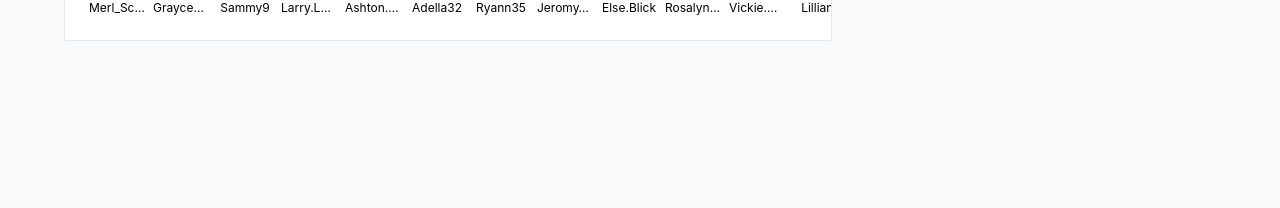
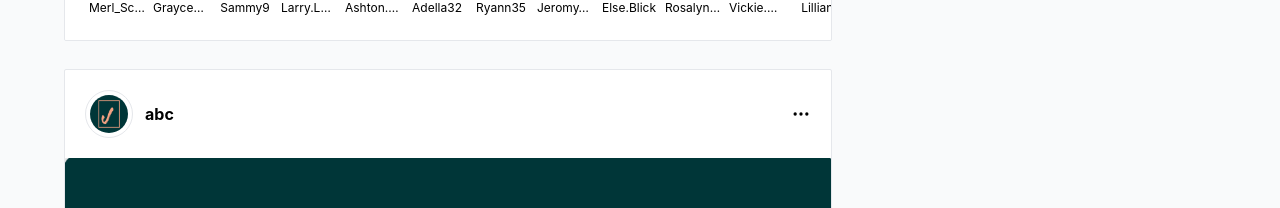
Before and after one commit to jasminetam/insfakegram, a Next.js app: page / in a window 1280 px wide. Shown: the part 180-388 px from the top of the page. Built offline with nearby package versions, Linux system fonts and the light colour scheme.

Commit message:
added posts and post layout component

```diff
--- a/components/Feed.tsx
+++ b/components/Feed.tsx
@@ -1,12 +1,13 @@
 import React from 'react';
 import Stories from './Stories';
+import Posts from "./Posts"
 
 function Feed() {
   return (
     <div className="feedWrapper">
       <section className="col-span-2">
         <Stories />
-        {/*Posts*/}
+        <Posts />
       </section>
       <section>
         {/*Mini profile*/}
--- /dev/null
+++ b/components/Post.tsx
@@ -0,0 +1,57 @@
+import {
+  BookmarkIcon,
+  ChatIcon,
+  DotsHorizontalIcon,
+  EmojiHappyIcon,
+  HeartIcon,
+  PaperAirplaneIcon,
+} from '@heroicons/react/outline';
+import { HeartIcon as HeartIconFilled } from '@heroicons/react/solid';
+import React from 'react';
+import { postProps } from '../utils/interface';
+
+function Post({ id, username, userImg, img, caption }: postProps) {
+  return (
+    <div className="bg-white my-7 border rounded-sm">
+      {/* header */}
+      <div className="flex items-center p-5">
+        <img
+          src={userImg}
+          alt=""
+          className="rounded-full h-12 w-12 object-contain border p-1 mr-3"
+        />
+        <p className="flex-1 font-bold">{username}</p>
+        <DotsHorizontalIcon className="h-5" />
+      </div>
+      {/* img */}
+      <img src={img} alt="" className="object-cover w-full" />
+      {/* buttons */}
+      <div className="flex justify-between px-4 pt-4">
+        <div className="flex space-x-4">
+          <HeartIcon className="postIcons" />
+          <ChatIcon className="postIcons" />
+          <PaperAirplaneIcon className="postIcons" />
+        </div>
+        <BookmarkIcon className="postIcons" />
+      </div>
+      {/* caption */}
+      <p className="p-5 truncate">
+        <span className="font-bold mr-1">{username}</span>
+        {caption}
+      </p>
+      {/* comments */}
+      {/* input box */}
+      <form className="flex items-center p-4">
+        <EmojiHappyIcon className="h-7" />
+        <input
+          type="text"
+          placeholder="Add a comment..."
+          className="border-none flex-1 focus:ring-0 outline-none"
+        />
+        <button className="font-semibold text-blue-400">Post</button>
+      </form>
+    </div>
+  );
+}
+
+export default Post;
--- /dev/null
+++ b/components/Posts.tsx
@@ -0,0 +1,58 @@
+import React from 'react';
+import Post from './Post';
+import { postProps } from '../utils/interface';
+
+
+const posts: postProps[] = [
+  {
+    id: '123',
+    username: 'abc',
+    userImg: '/images/user.png',
+    img: '/images/user.png',
+    caption:
+      'Subscribe for greater informationor you will miss the best posts in the world.',
+  },
+  {
+    id: '1234',
+    username: 'abc',
+    userImg: '/images/user.png',
+    img: '/images/user.png',
+    caption:
+      'Subscribe for greater informationor you will miss the best posts in the world.',
+  },
+  {
+    id: '12345',
+    username: 'abc',
+    userImg: '/images/user.png',
+    img: '/images/user.png',
+    caption:
+      'Subscribe for greater informationor you will miss the best posts in the world.',
+  },
+  {
+    id: '123456',
+    username: 'abc',
+    userImg: '/images/user.png',
+    img: '/images/user.png',
+    caption:
+      'Subscribe for greater informationor you will miss the best posts in the world.',
+  },
+];
+
+const Posts = (): JSX.Element => {
+  return (
+    <div>
+      {posts.map((post) => (
+        <Post
+          key={post.id}
+          id={post.id}
+          img={post.img}
+          username={post.username}
+          userImg={post.userImg}
+          caption={post.caption}
+        />
+      ))}
+    </div>
+  );
+};
+
+export default Posts;
--- a/styles/globals.css
+++ b/styles/globals.css
@@ -10,6 +10,7 @@ html body {
 }
 
 @layer components {
+  /* nav styles */
   .nav {
     @apply shadow-sm border-b bg-white sticky top-0 z-50;
   }
@@ -31,6 +32,7 @@ html body {
   .notification {
     @apply absolute -top-1 -right-2 text-xs w-5 h-5 bg-red-500 rounded-full flex items-center justify-center animate-pulse text-white;
   }
+  /* feed styles */
   .feedWrapper {
     @apply grid grid-cols-1 md:grid-cols-2 md:max-w-3xl xl:grid-cols-3 xl:max-w-6xl mx-auto;
   }
@@ -43,4 +45,7 @@ html body {
   .storyUsername {
     @apply text-xs w-14 truncate text-center;
   }
+  .postIcons {
+    @apply h-7 hover:scale-125 cursor-pointer transition-all duration-150 ease-out;
+  }
 }
--- /dev/null
+++ b/utils/interface.ts
@@ -0,0 +1,7 @@
+export interface postProps {
+  id: string;
+  username: string;
+  userImg: string;
+  img: string;
+  caption: string;
+}
```
